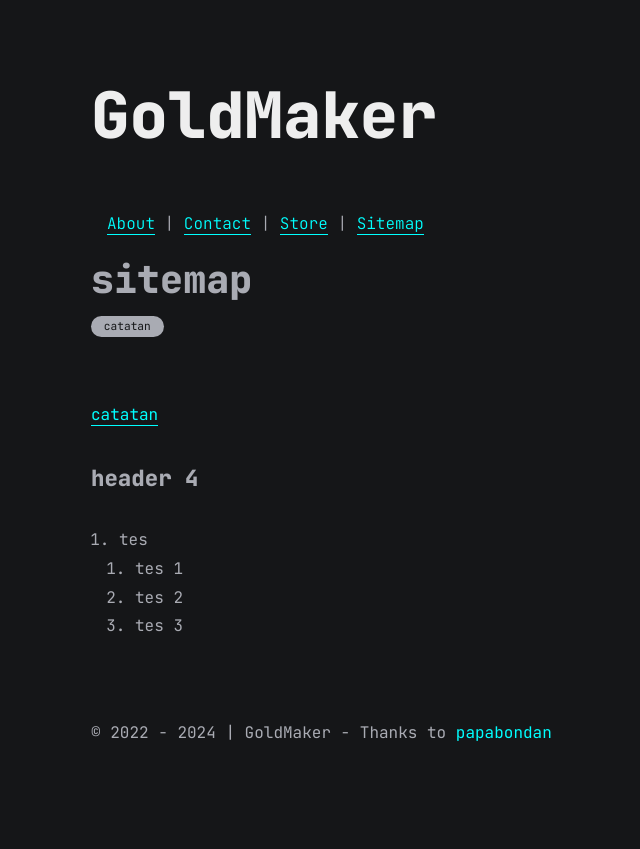
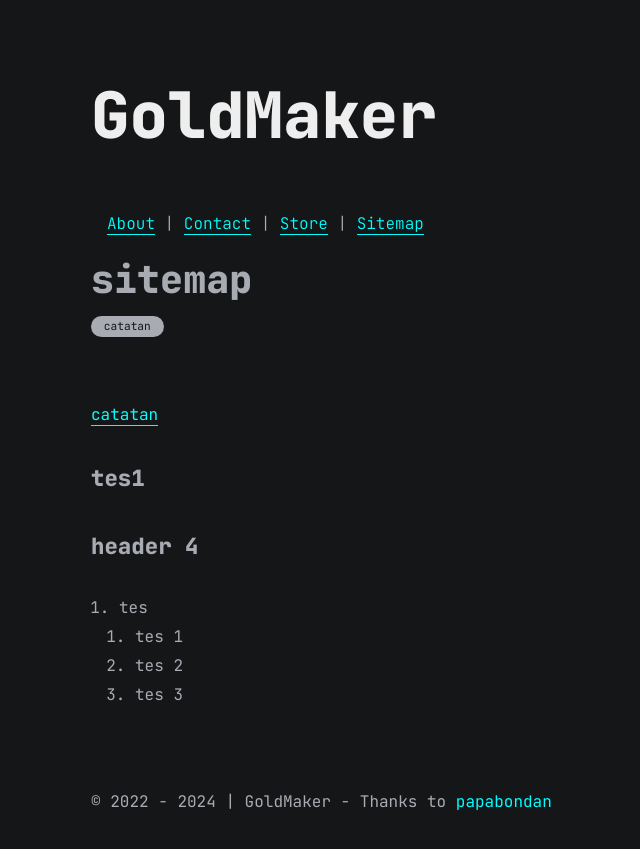
Before and after one commit to angganesia/angganesia.github.io, a Jekyll site: the page built from _pages/sitemaps.md, in a window 1280 px wide. Shown: the top 849 px of the page, without its empty margins (224-864 px from the left). Built offline with Jekyll 4.4.1, drawn with Linux system fonts in a browser that asks for light colours; comment, search, counter and statistics services are not loaded.

Commit message:
update sitemaps.md

```diff
--- a/_pages/sitemaps.md
+++ b/_pages/sitemaps.md
@@ -5,7 +5,9 @@ permalink: /sitemap/
 categories: [catatan]
 ---
 
-[catatan]({{post.categories.catatan}})
+[catatan]({% post.categories.catatan %})
+
+#### tes1
 
 #### header 4
 1. tes
```
